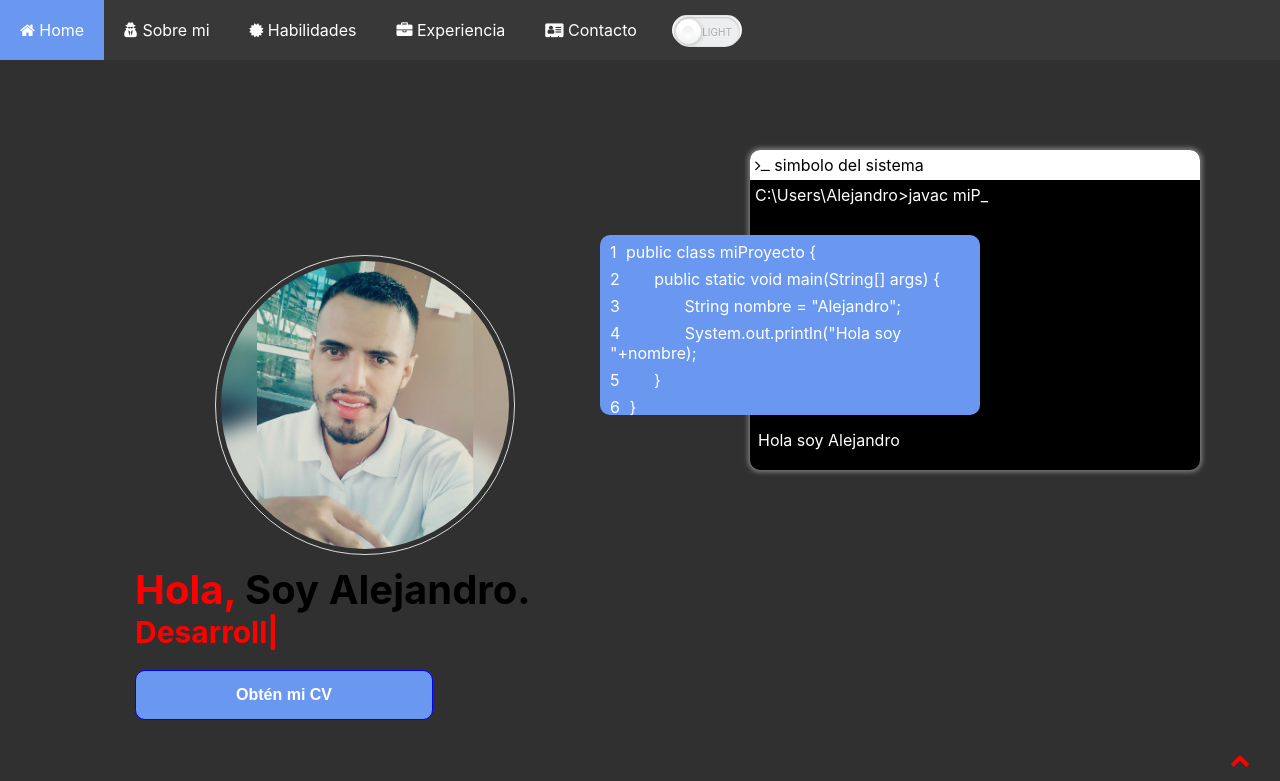
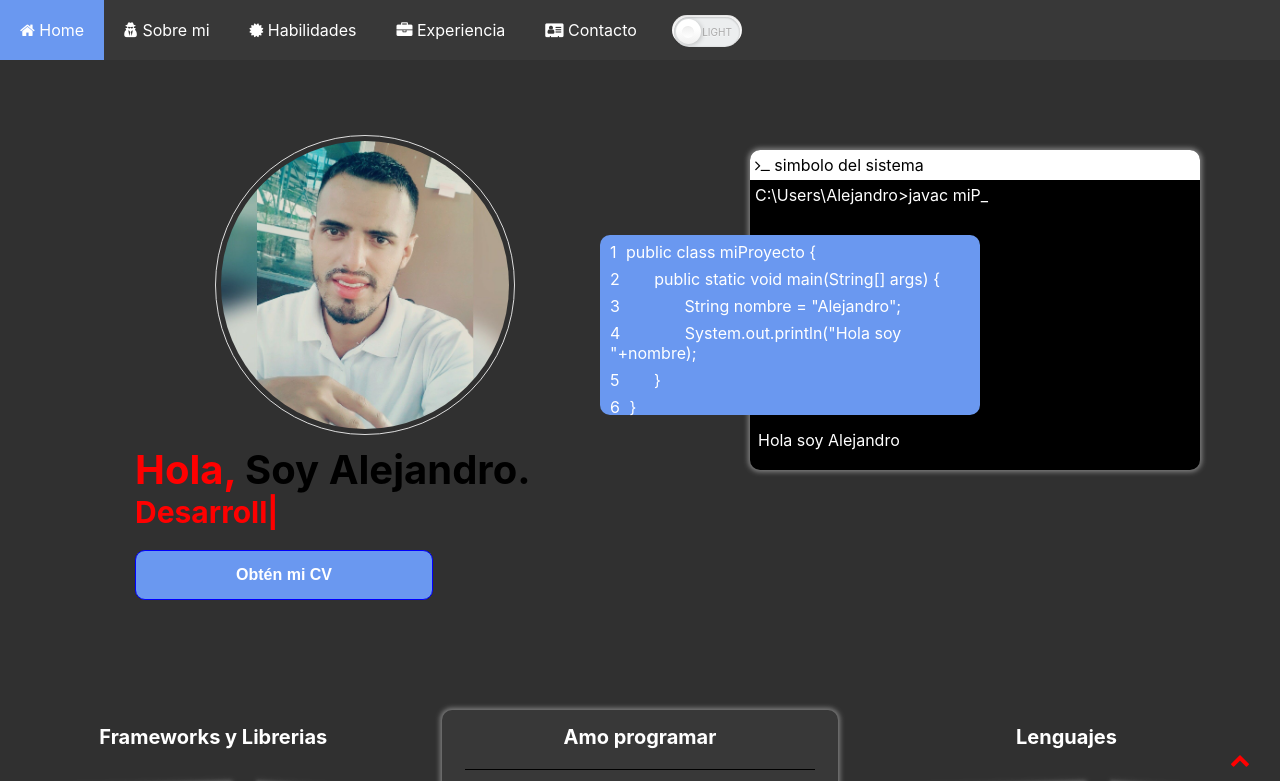
Before and after one commit to alejovn/portafolio, a React (Create React App) app: page / in a window 1280 px wide. Shown: the top 781 px of the page. Built offline with nearby package versions, Linux system fonts and the light colour scheme.

Commit message:
foto baja

```diff
--- a/src/css/body.css
+++ b/src/css/body.css
@@ -55,7 +55,7 @@
 }
 .up{
   margin-left: 90px;
-  margin-top: 200px;
+  margin-top: 80px;
   padding: 30px;
 }
 .img{
```
